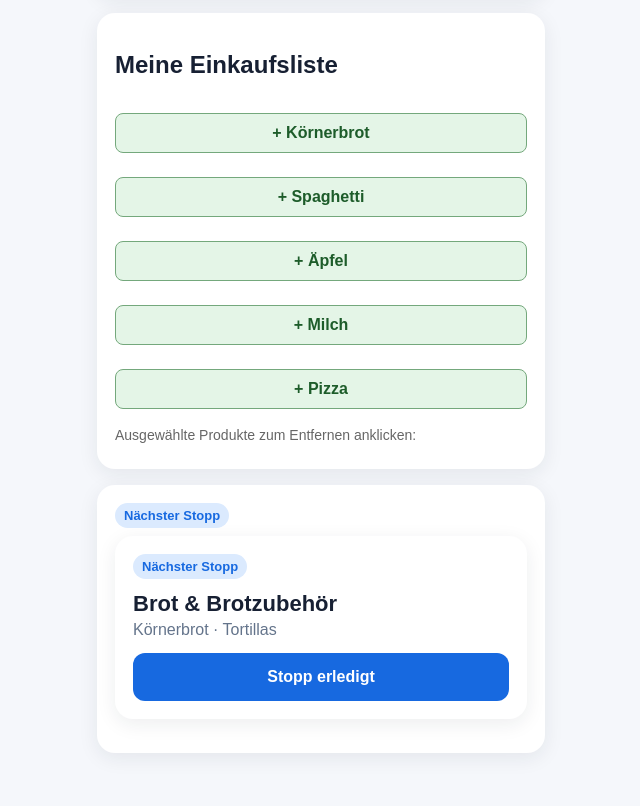
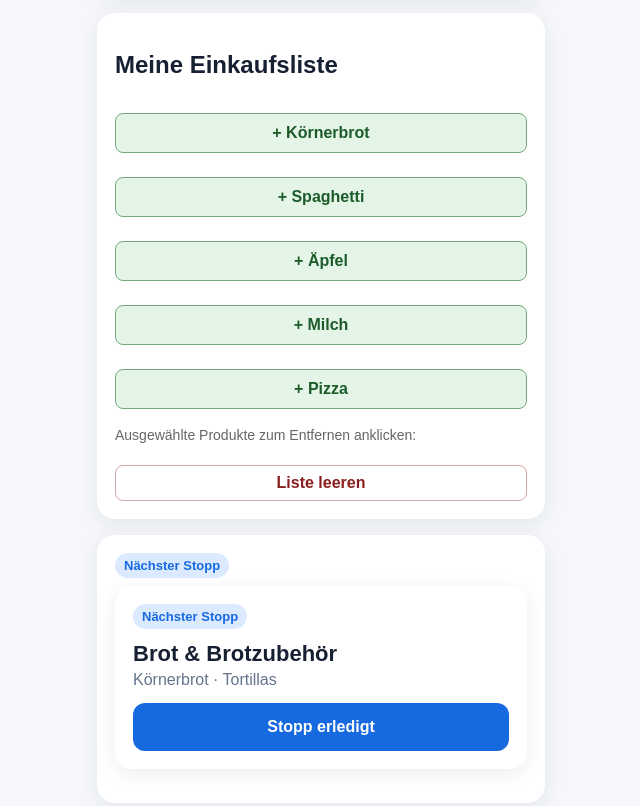
Before and after one commit to Blackghm/market-finder, a plain HTML site: page index.html in a window 1280 px wide. Shown: the part 553-1359 px from the top of the page, without its empty margins (319-959 px from the left). Drawn offline with Linux system fonts and the light colour scheme.

Commit message:
Add clear list button to shopping list
Added a button to clear the shopping list with styling.

```diff
--- a/index.html
+++ b/index.html
@@ -174,6 +174,19 @@
 .selected-product:hover {
   background-color: #fde3e3;
 }
+    .clear-list-button {
+  margin-top: 14px;
+  background-color: #fff;
+  color: #8b1e1e;
+  border: 1px solid #d6a4a4;
+  border-radius: 8px;
+  padding: 8px 12px;
+  cursor: pointer;
+}
+
+.clear-list-button:hover {
+  background-color: #fde3e3;
+}
   </style>
 </head>
 <body>
@@ -215,6 +228,7 @@
   </div>
 <p class="shopping-hint">Ausgewählte Produkte zum Entfernen anklicken:</p>
   <p id="shopping-list">Noch keine Produkte ausgewählt.</p>
+  <button type="button" class="clear-list-button" onclick="clearShoppingList()">Liste leeren</button>
 </section>
 
 <section class="card">
@@ -290,6 +304,11 @@ localStorage.setItem("shoppingList", JSON.stringify(shoppingList));
         item + ' ×</button>';
     }).join("");
 }
+  function clearShoppingList() {
+  shoppingList = [];
+  localStorage.removeItem("shoppingList");
+  showShoppingList();
+}
   function showStop() {
     const stop = stops[currentStop];
 
```
